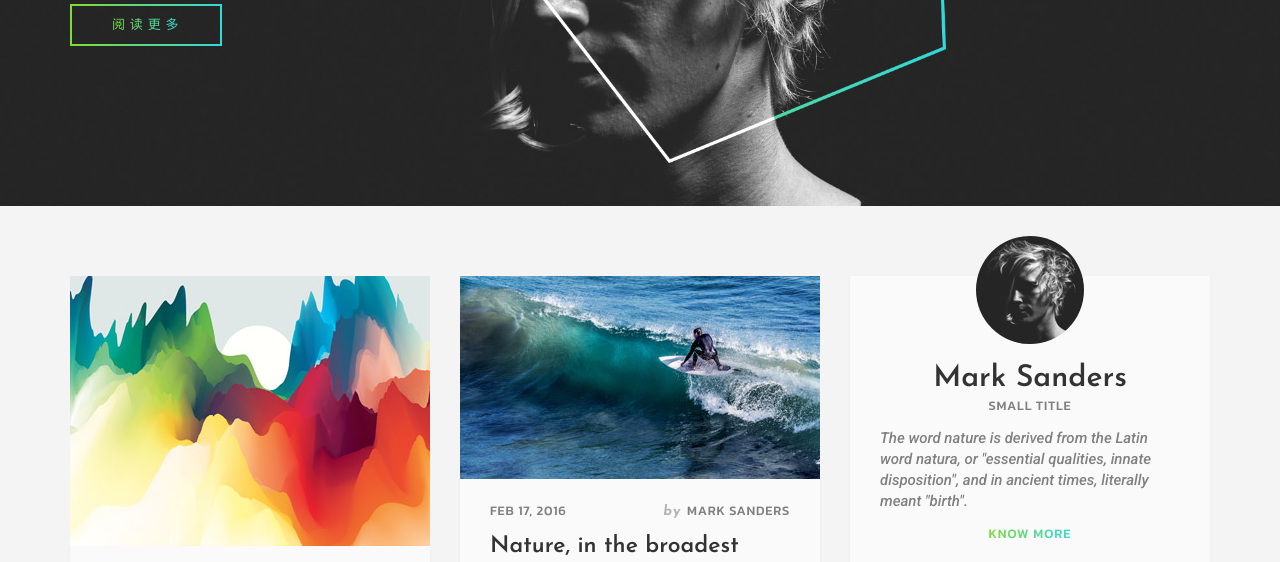
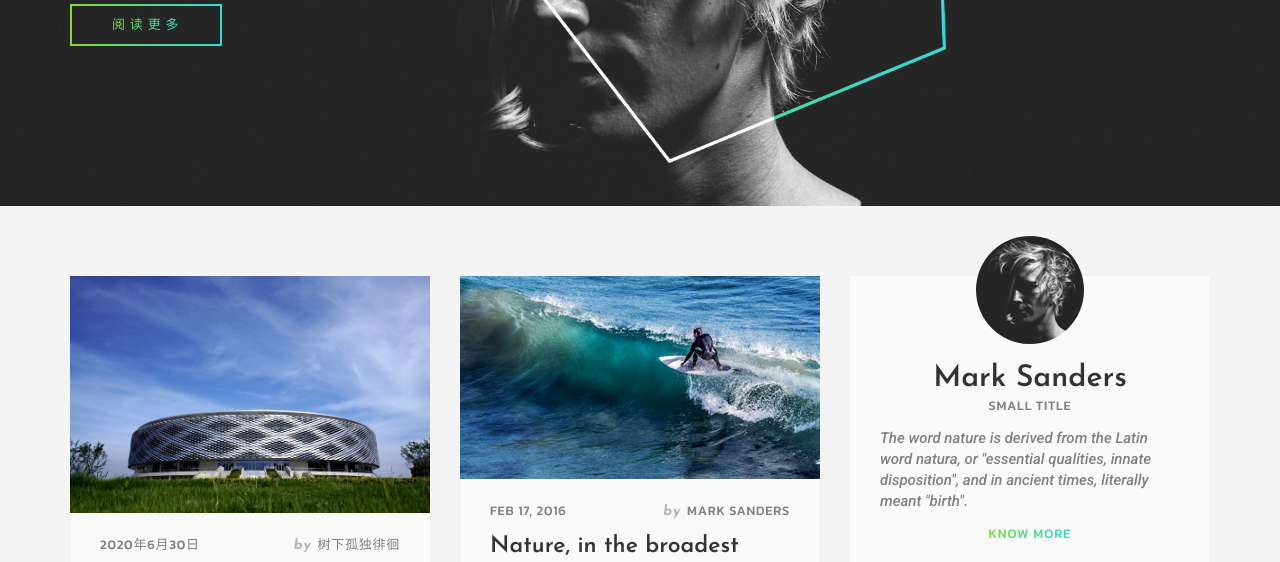
Before and after one commit to 18485471079/boke, a plain HTML site: page index.html in a window 1280 px wide. Shown: the part 379-941 px from the top of the page. Drawn offline with Linux system fonts and the light colour scheme; a script that the page names is missing; a web font is replaced by a local one.

Commit message:
Update index.html

```diff
--- a/index.html
+++ b/index.html
@@ -146,7 +146,7 @@
             <article class="col-sm-4 post post-masonry post-format-image">
                 <div class="post-wrapper row">
                     <div class="featured-content row">
-                        <a href="single.html"><img src="images/posts/masonry/1.jpg" alt="" class="img-responsive"></a>
+                        <a href="single.html"><img src="images/posts/masonry/zjgm.jpg" alt="" class="img-responsive"></a>
                     </div>
                     <div class="post-excerpt row">
                         <h5 class="post-meta">
```
